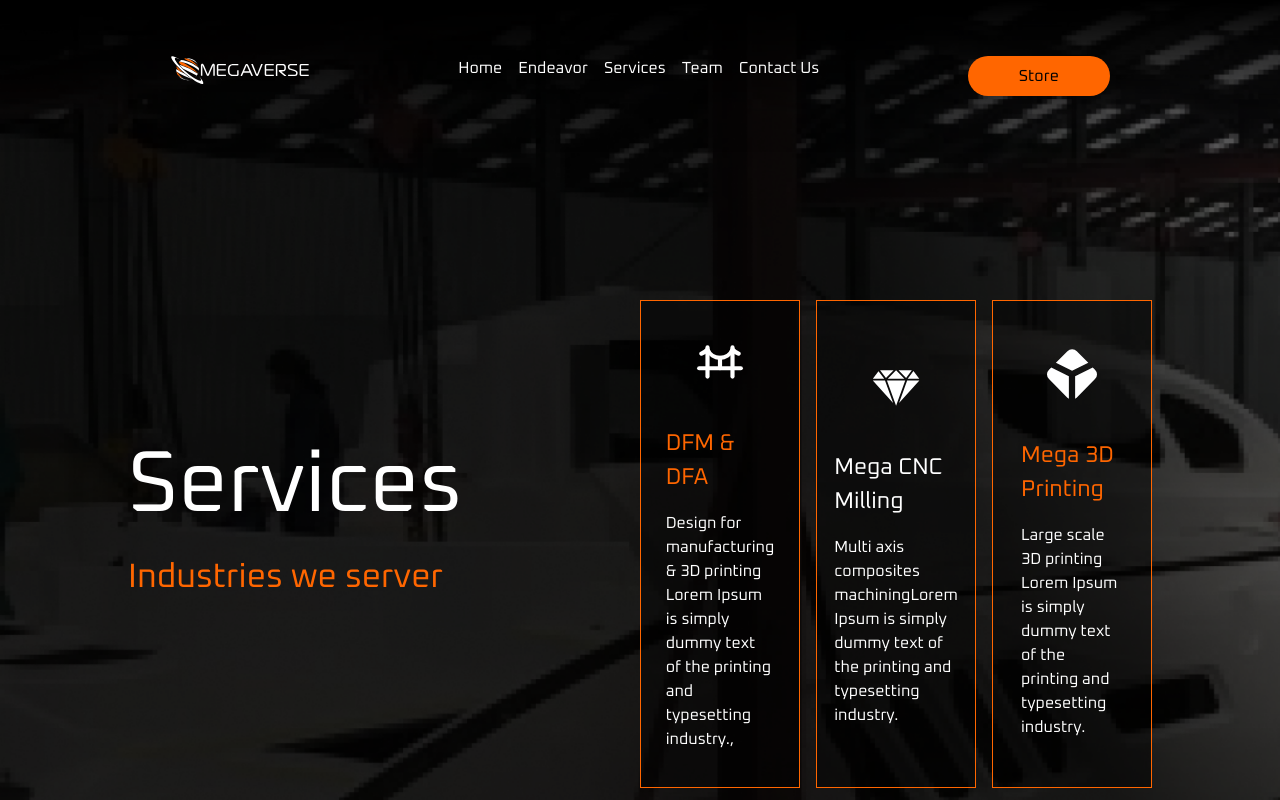
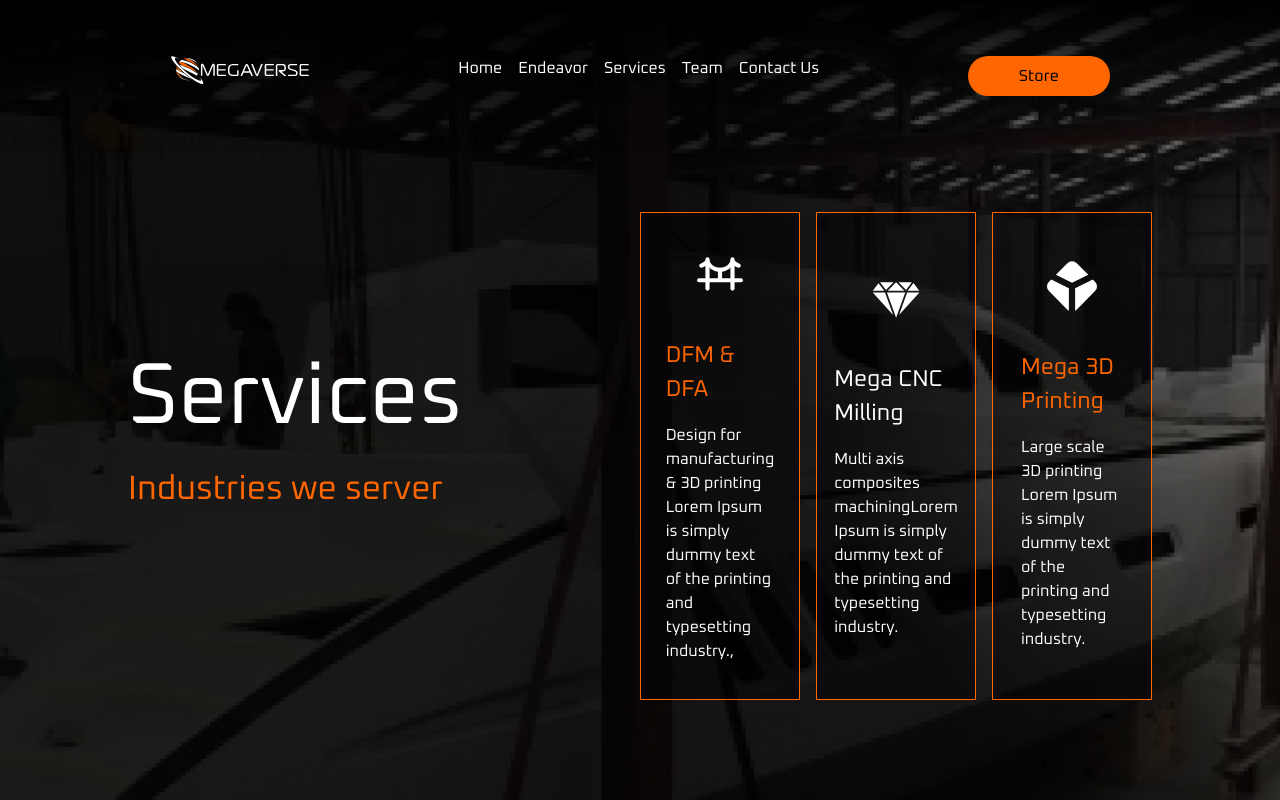
Before and after one commit to BradleyPekeur/omegaverse-designv2, a Next.js app: page /services in a window 1280 px wide. Shown: the top 800 px of the page. Built offline with nearby package versions, Linux system fonts and the light colour scheme.

Commit message:
Changed services hero height

```diff
--- a/pages/services.js
+++ b/pages/services.js
@@ -32,7 +32,7 @@ function Services(props) {
 	return (
 		<div>
 			<div
-				className="py-36 min-h-screen w-full flex justify-center items-center bg-cover bg-no-repeat"
+				className="py-14 min-h-screen w-full flex justify-center items-center bg-cover bg-no-repeat"
 				style={{ backgroundImage: "url(./img/services/services.png) " }}
 			>
 				<div className="max-w-[90vw] md:max-w-[80vw] flex flex-col md:flex-row">
```
